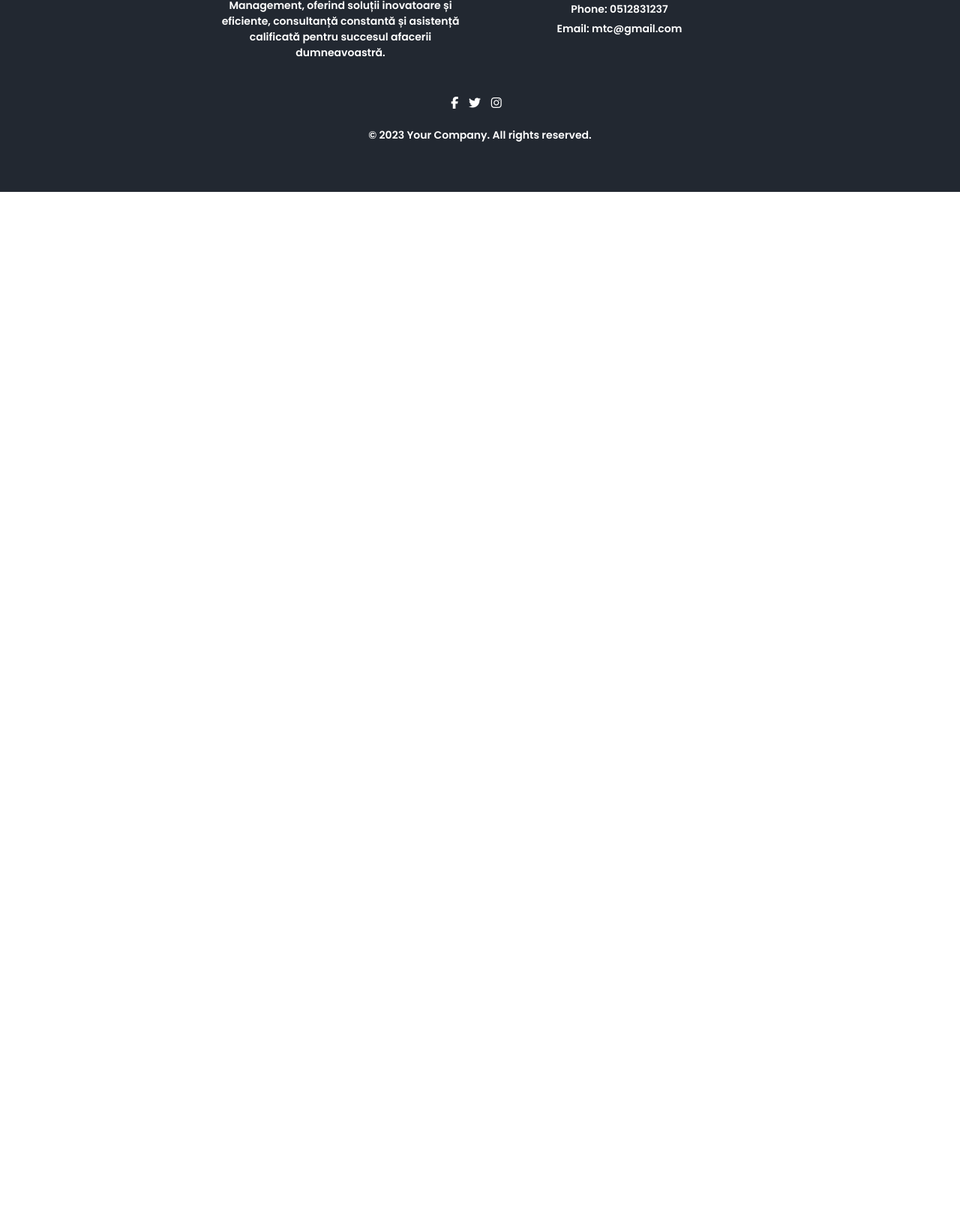
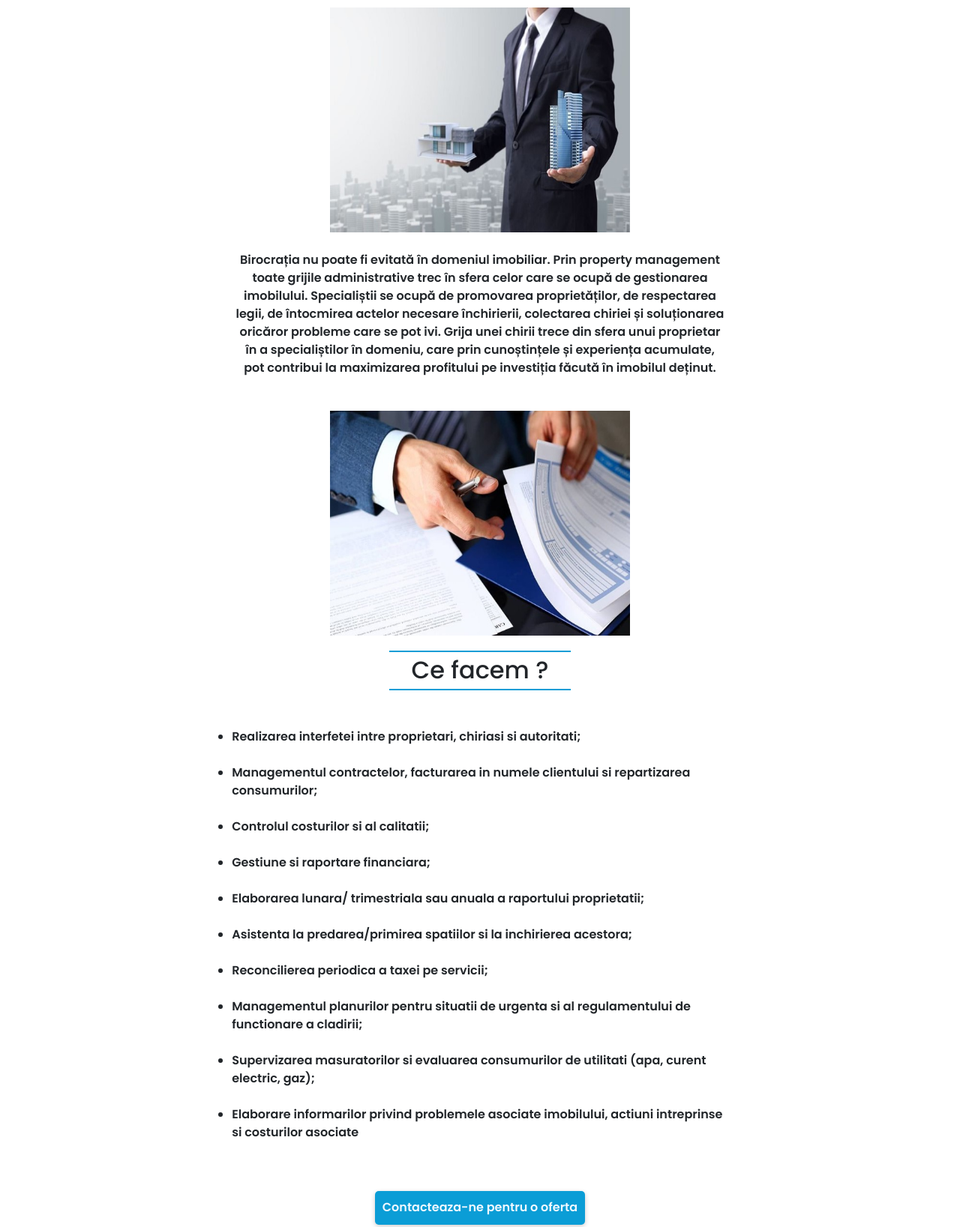
Before and after one commit to FloreDenis2001/facility-web, a plain HTML site: page property.html in a window 1280 px wide. Shown: the part 292-1929 px from the top of the page at 75% size. Before the commit the page ends 800 px from the top, so only its background shows below. Drawn offline with nearby package versions, Linux system fonts and the light colour scheme.

Commit message:
last_update

```diff
--- a/css/style.css
+++ b/css/style.css
@@ -511,7 +511,7 @@ ul {
 
 
 
-.facility-container {
+.facility-container ,.property-container{
     display: flex;
     flex-direction: column;
     width: 80%;
@@ -519,15 +519,16 @@ ul {
     align-items: center;
     justify-content: center;
     text-align: center;
+    margin-top: 20px;
 }
 
-.facility-container img {
+.facility-container img , .property-container img {
     width: 300px;
     height: 200px;
-    margin: 20px;
+    margin: 30px;
 }
 
-.facility-container p {
+.facility-container p , .property-container p {
     max-width: 700px;
 }
 
@@ -545,6 +546,10 @@ ul {
     margin-bottom: 50px;
 }
 
+.list-of-property li{
+  list-style-type:disc;
+  text-align: left;
+}
 
 @media screen and (min-width:768px) {
     .footer-sections {
@@ -656,7 +661,7 @@ ul {
 
 @media screen and (min-width:1200px) {
 
-    .facility-container img {
+    .facility-container img , .property-container img {
         width: 400px;
         height: 300px;
         margin: 20px;
--- a/property.html
+++ b/property.html
@@ -61,6 +61,45 @@
         </nav>
       </header>
 
+      <main>
+        <div class="facility-main">
+        <h3>Property Management</h3>
+        <div class="property-container cont1">
+          <img src="./img/property1.jpg" alt="Imagine Facility Management">
+
+          <p>
+            Birocrația nu poate fi evitată în domeniul imobiliar. Prin property management toate grijile administrative trec în sfera celor care se ocupă
+             de gestionarea imobilului. Specialiștii se ocupă de promovarea proprietăților, de respectarea legii, de întocmirea actelor necesare închirierii,
+            colectarea chiriei și soluționarea oricăror probleme care se pot ivi. Grija unei chirii trece din sfera unui proprietar în a specialiștilor în domeniu,
+            care prin cunoștințele și experiența acumulate, pot contribui la maximizarea profitului pe investiția făcută în imobilul deținut.
+          </p>
+        </div>
+
+        <div class="property-container">
+          <img src="./img/property2.jpg" alt="Imagine Facility Management">
+           <h3>Ce facem ? </h3>
+           <ul class="list-of-property">
+            <li>Realizarea interfetei intre proprietari, chiriasi si autoritati;</li>
+            <br>
+            <li>Managementul contractelor, facturarea in numele clientului si repartizarea consumurilor;</li>
+            <br>
+            <li>Controlul costurilor si al calitatii;</li>  <br>
+            <li>Gestiune si raportare financiara;</li>  <br>
+            <li>Elaborarea lunara/ trimestriala sau anuala a raportului proprietatii;</li>  <br>
+            <li>Asistenta la predarea/primirea spatiilor si la inchirierea acestora;</li>  <br>
+            <li>Reconcilierea periodica a taxei pe servicii;</li>  <br>
+            <li>Managementul planurilor pentru situatii de urgenta si al regulamentului de functionare a cladirii;</li>  <br>
+            <li>Supervizarea masuratorilor si evaluarea consumurilor de utilitati (apa, curent electric, gaz);</li>  <br>
+            <li>Elaborare informarilor privind problemele asociate imobilului, actiuni intreprinse si costurilor asociate</li>
+           </ul>
+        </div>
+
+        <div>
+          <button class="btn-contact"">Contacteaza-ne pentru o oferta</button>
+        </div>
+
+        </div>
+      </main>
 
       <footer class="footer">
         <div class="container">
```
Also changed, not shown: img/property1.jpg (added), img/property2.jpg (added).
